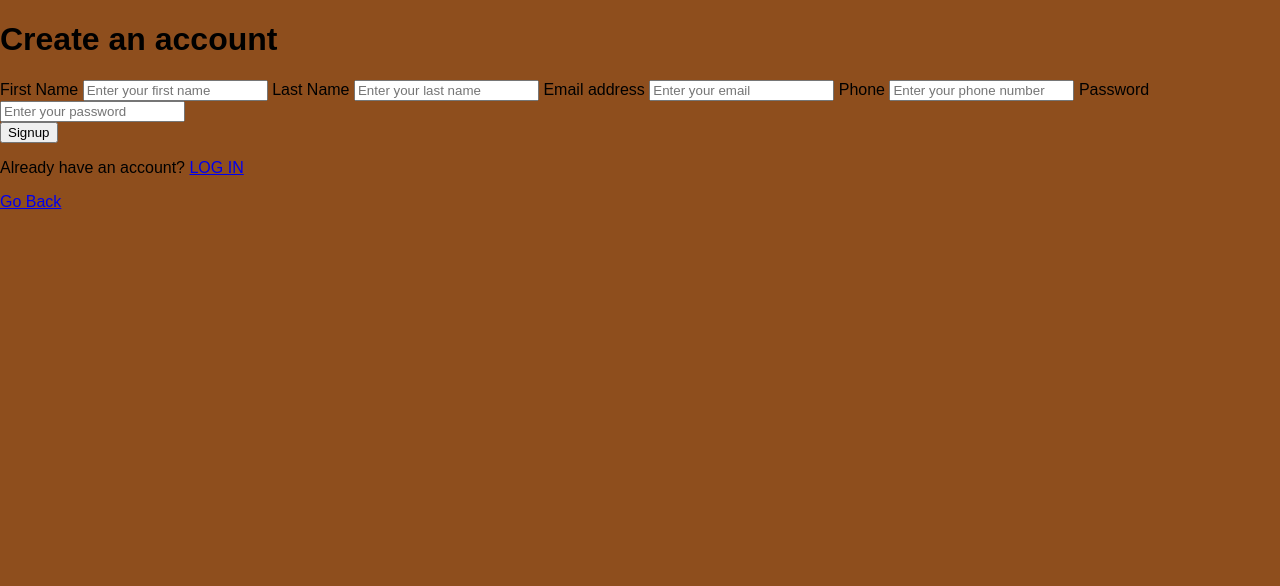
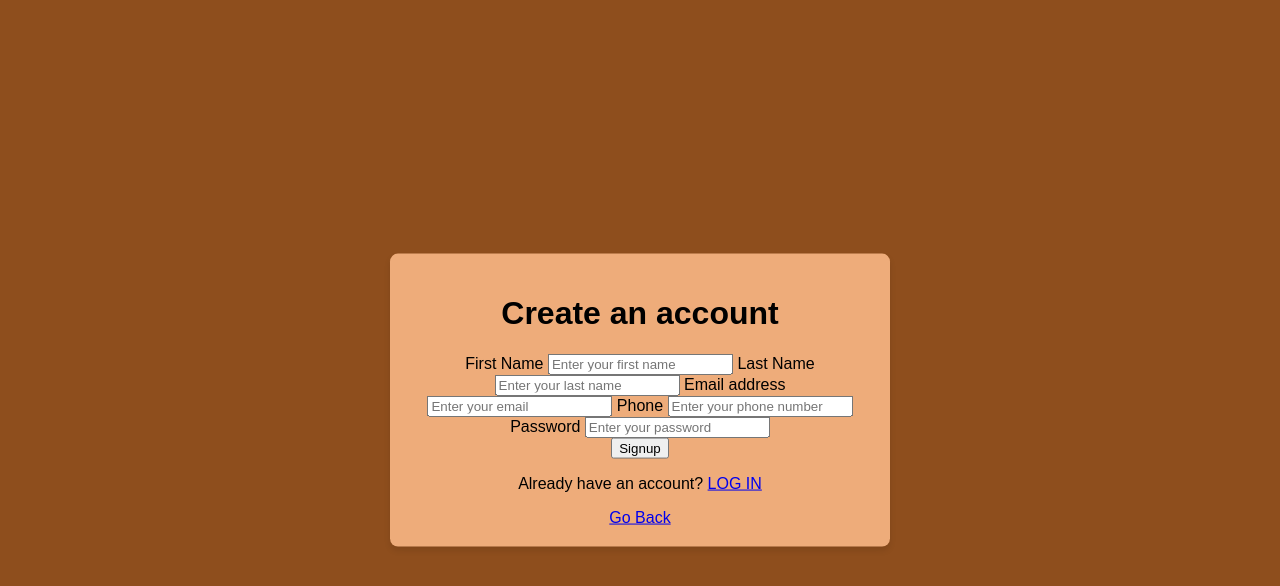
Before and after one commit to valzza/library, a PHP site: page /login.html in a window 1280 px wide. Shown: the top 586 px of the page. Run offline with PHP 8.4, Linux system fonts and the light colour scheme.

Commit message:
Update style.css

```diff
--- a/style.css
+++ b/style.css
@@ -271,6 +271,24 @@ textarea {
 .contact-info a:hover {
     text-decoration: underline;
 }
+
+/* Login Form */
+.login-container {
+  background: #eeac7a;
+  box-sizing: border-box;
+  justify-content: center;
+  align-items: center;
+  padding: 20px 30px;
+  border-radius: 8px;
+  box-shadow: 0 4px 6px rgba(0, 0, 0, 0.1);
+  width: 500px;
+  text-align: center;
+  position: absolute; /* Vendosim pozicion absolut */
+  top: 50%; /* Qendra vertikale */
+  left: 50%; /* Qendra horizontale */
+  transform: translate(-50%, -50%); /* Lëvizje për të qendruar në qendër */
+}
+
 /* Footer */
 footer {
   background-color: #333;
```
